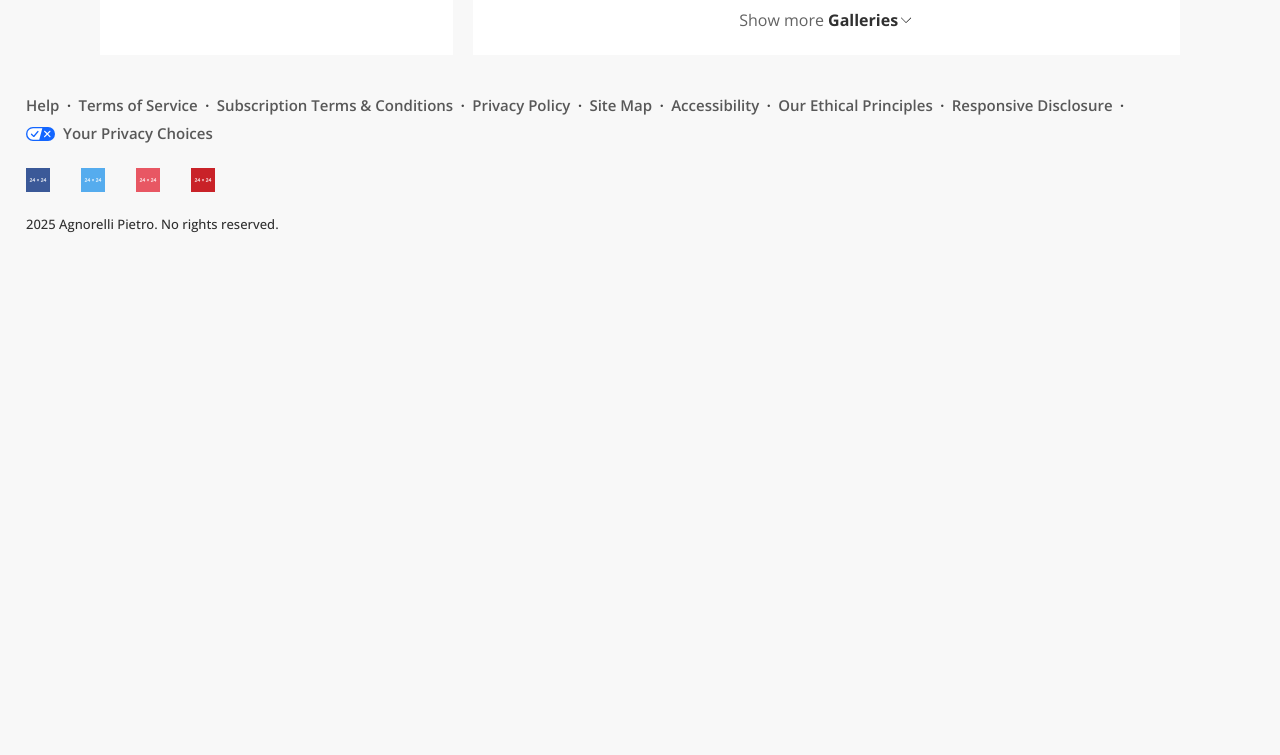
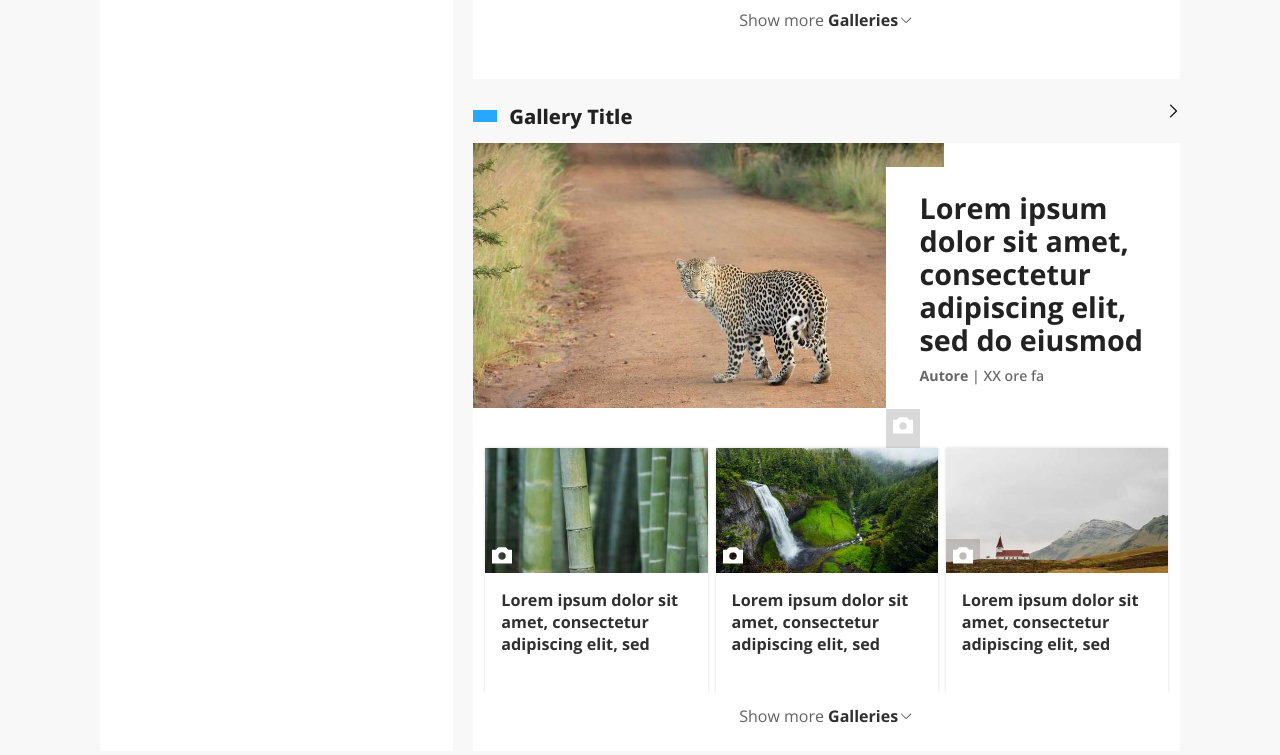
Before and after one commit to pietro-agnorelli/PPM_frontend, a plain HTML site: page index.html in a window 1280 px wide. Shown: the part 2765-3520 px from the top of the page. Before the commit the page ends 3027 px from the top, so only its background shows below. Drawn offline with nearby package versions, Linux system fonts and the light colour scheme.

Commit message:
Added new gallery and fixed logo mismatch

```diff
--- a/index.html
+++ b/index.html
@@ -18,7 +18,7 @@
     <header>
         <div class="header-left">
             <nav><img class="hamburger-menu" src="icons/hamburger-icon.svg" alt="Icona menu a tendina"></nav>
-            <img class="logo" src="/icons/website-logo.svg" alt="Website Logo">
+            <img class="logo" src="icons/website-logo.svg" alt="Website Logo">
         </div>
         <div class="header-nav-wrapper">
             <nav class="header-nav">
@@ -241,7 +241,7 @@
                                 </div>
                                 <div class="gallery-highlight-text">
                                     <p class="gallery-highlight-title">Lorem ipsum dolor sit amet, consectetur adipiscing elit, sed do eiusmod</p>
-                                    <p class="gallery-highlight-info"><b>Autore 1</b> &#124 20 ore fa</p>
+                                    <p class="gallery-highlight-info"><b>Autore</b> &#124 XX ore fa</p>
                                 </div>
                             </div>
                         </a>
@@ -249,7 +249,7 @@
                     <div class="gallery-body-wrapper">
                         <a class="gallery-link" href="#" title="Lorem ipsum dolor sit amet, consectetur adipiscing elit, sed do eiusmod">
                             <div class="gallery-body-image">
-                                <img src="images/gallery-1.jpg" alt="Immagine della galleria 1">
+                                <img src="images/gallery-1.jpg" alt="Immagine 1 della galleria 1">
                                 <div  class="gallery-body-image-media-badge">
                                     <div class="gallery-body-image-media-icon">
                                         <img src="icons/camera-icon.svg" alt="Icona della fotocamera">
@@ -262,7 +262,7 @@
                         </a>
                         <a class="gallery-link" href="#" title="Lorem ipsum dolor sit amet, consectetur adipiscing elit, sed do eiusmod">
                             <div class="gallery-body-image">
-                                <img src="images/gallery-2.jpg" alt="Immagine della galleria 2">
+                                <img src="images/gallery-2.jpg" alt="Immagine 2 della galleria 1">
                                 <div  class="gallery-body-image-media-badge">
                                     <div class="gallery-body-image-media-icon">
                                         <img src="icons/camera-icon.svg" alt="Icona della fotocamera">
@@ -275,7 +275,81 @@
                         </a>
                         <a class="gallery-link" href="#" title="Lorem ipsum dolor sit amet, consectetur adipiscing elit, sed do eiusmod">
                             <div class="gallery-body-image">
-                                <img src="images/gallery-3.jpg" alt="Immagine della galleria 3">
+                                <img src="images/gallery-3.jpg" alt="Immagine 3 della galleria 1">
+                                <div  class="gallery-body-image-media-badge">
+                                    <div class="gallery-body-image-media-icon">
+                                        <img src="icons/camera-icon.svg" alt="Icona della fotocamera">
+                                    </div>
+                                </div>
+                            </div>
+                            <div class="gallery-body-title">
+                                <p> Lorem ipsum dolor sit amet, consectetur adipiscing elit, sed </p>
+                            </div>
+                        </a>
+                    </div>
+                    <div class="gallery-show-more">
+                        <a class="gallery-show-more-link" href="#" title ="Galleries">
+                            <p> Show more <b>Galleries <img src="icons/down-arrow-icon.svg" alt="Icona di spostamento"></b></p>
+                        </a>
+                    </div>
+                </div>
+                <div class="content-well-gallery-wrapper">
+                    <a class="gallery-title-link" href="#" title="Gallery Title">
+                        <div class="gallery-title-wrapper">
+                            <div class="gallery-title-icon"></div>
+                            <p class="gallery-title">Gallery Title</p>
+                        </div>
+                        <img class="arrow-icon" src="icons/right-arrow-icon.svg" alt="Icona di spostamento">
+                    </a>
+                    <div class="gallery-highlight">
+                        <a class="gallery-highlight-link" href="#" title="Lorem ipsum dolor sit amet, consectetur adipiscing elit, sed do eiusmod">
+                            <div class="gallery-highlight-image">
+                                <img src="images/gallery-highlight-2.jpg" alt="Copertina della galleria 2">
+                            </div>
+                            <div class="gallery-highlight-extras">
+                                <div class="gallery-highlight-media-badge">
+                                    <div  class="gallery-highlight-media-icon">
+                                        <img src="icons/camera-icon.svg" alt="Icona della fotocamera>">
+                                    </div>
+                                    <p class="gallery-highlight-media-text">View Gallery</p>
+                                </div>
+                                <div class="gallery-highlight-text">
+                                    <p class="gallery-highlight-title">Lorem ipsum dolor sit amet, consectetur adipiscing elit, sed do eiusmod</p>
+                                    <p class="gallery-highlight-info"><b>Autore</b> &#124 XX ore fa</p>
+                                </div>
+                            </div>
+                        </a>
+                    </div>
+                    <div class="gallery-body-wrapper">
+                        <a class="gallery-link" href="#" title="Lorem ipsum dolor sit amet, consectetur adipiscing elit, sed do eiusmod">
+                            <div class="gallery-body-image">
+                                <img src="images/gallery-4.jpg" alt="Immagine 1 della galleria 2">
+                                <div  class="gallery-body-image-media-badge">
+                                    <div class="gallery-body-image-media-icon">
+                                        <img src="icons/camera-icon.svg" alt="Icona della fotocamera">
+                                    </div>
+                                </div>
+                            </div>
+                            <div class="gallery-body-title">
+                                <p> Lorem ipsum dolor sit amet, consectetur adipiscing elit, sed </p>
+                            </div>
+                        </a>
+                        <a class="gallery-link" href="#" title="Lorem ipsum dolor sit amet, consectetur adipiscing elit, sed do eiusmod">
+                            <div class="gallery-body-image">
+                                <img src="images/gallery-5.jpg" alt="Immagine 2 della galleria 2">
+                                <div  class="gallery-body-image-media-badge">
+                                    <div class="gallery-body-image-media-icon">
+                                        <img src="icons/camera-icon.svg" alt="Icona della fotocamera">
+                                    </div>
+                                </div>
+                            </div>
+                            <div class="gallery-body-title">
+                                <p> Lorem ipsum dolor sit amet, consectetur adipiscing elit, sed </p>
+                            </div>
+                        </a>
+                        <a class="gallery-link" href="#" title="Lorem ipsum dolor sit amet, consectetur adipiscing elit, sed do eiusmod">
+                            <div class="gallery-body-image">
+                                <img src="images/gallery-6.jpg" alt="Immagine 3 della galleria 2">
                                 <div  class="gallery-body-image-media-badge">
                                     <div class="gallery-body-image-media-icon">
                                         <img src="icons/camera-icon.svg" alt="Icona della fotocamera">
```
